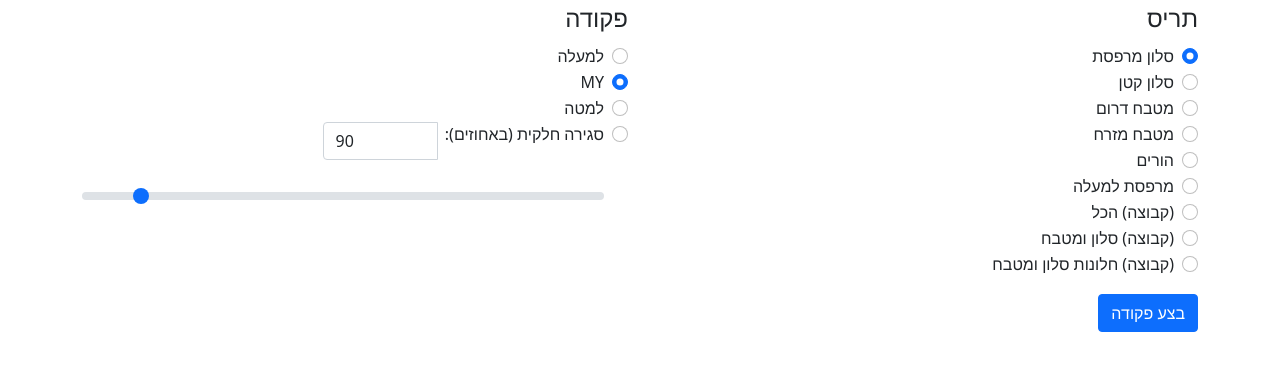
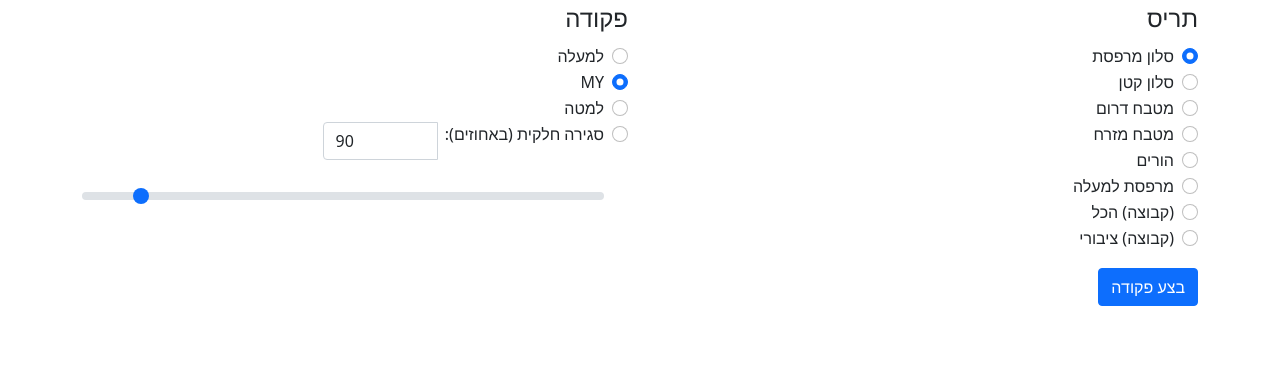
Before and after one commit to ZvikaZ/rfx-server, a plain HTML site: page index.html in a window 1280 px wide. Drawn offline with nearby package versions, Linux system fonts and the light colour scheme.

Commit message:
reindent

```diff
--- a/index.html
+++ b/index.html
@@ -48,11 +48,7 @@
 					</div>
 					<div class="form-check">
 					  <input class="form-check-input" type="radio" name="tris" id="PUBLIC" value="PUBLIC" >
-					  <label class="form-check-label" for="tris8"> (קבוצה) סלון ומטבח </label>
-					</div>
-					<div class="form-check">
-					  <input class="form-check-input" type="radio" name="tris" id="PUBLIC" value="PUBLIC_SMALL" >
-					  <label class="form-check-label" for="tris9"> (קבוצה) חלונות סלון ומטבח </label>
+					  <label class="form-check-label" for="tris8"> (קבוצה) ציבורי </label>
 					</div>
 				</fieldset>
 			</div>
```
